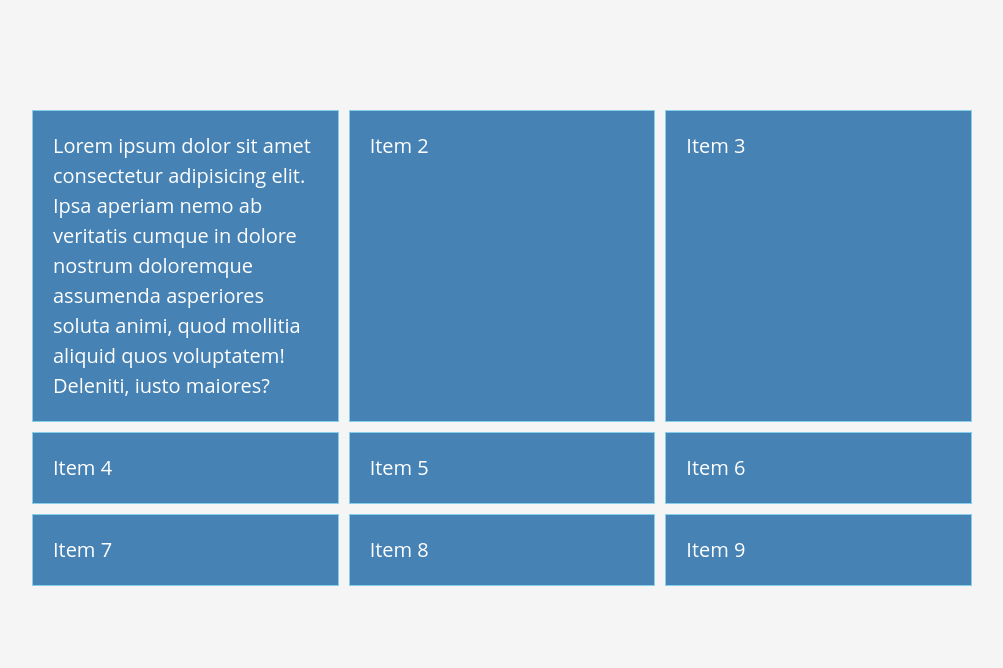
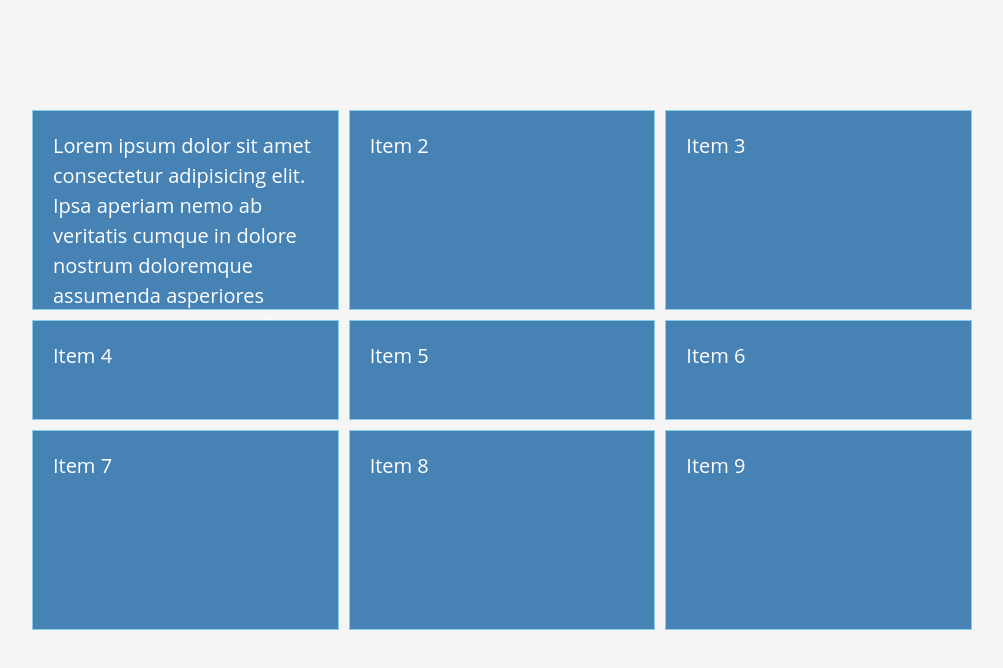
Before and after one commit to piusnmuhumuza/software-engineering, a plain HTML site: page grid.html in a window 1280 px wide. Shown: the whole page, without its empty margins (138-1141 px from the left). Drawn offline with Linux system fonts and the light colour scheme.

Commit message:
grid-template-rows

```diff
--- a/css/grid.css
+++ b/css/grid.css
@@ -23,7 +23,8 @@ body {
     gap: 10px;
 
     /* grid-auto-rows: 200px; */
-    grid-auto-rows: minmax(100, auto);
+    /* grid-auto-rows: minmax(100, auto); */
+    grid-template-rows: 200px 100px 200px;
 }
 
 .item {
```
